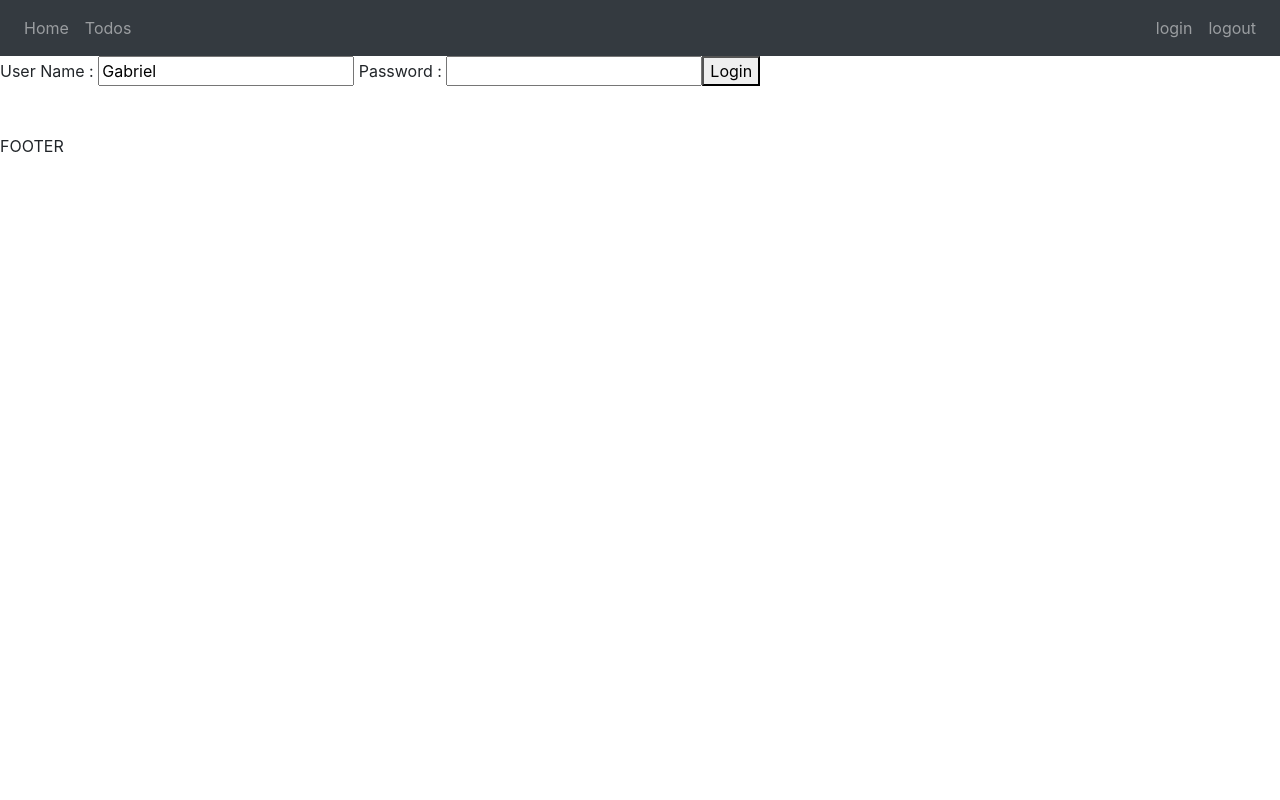
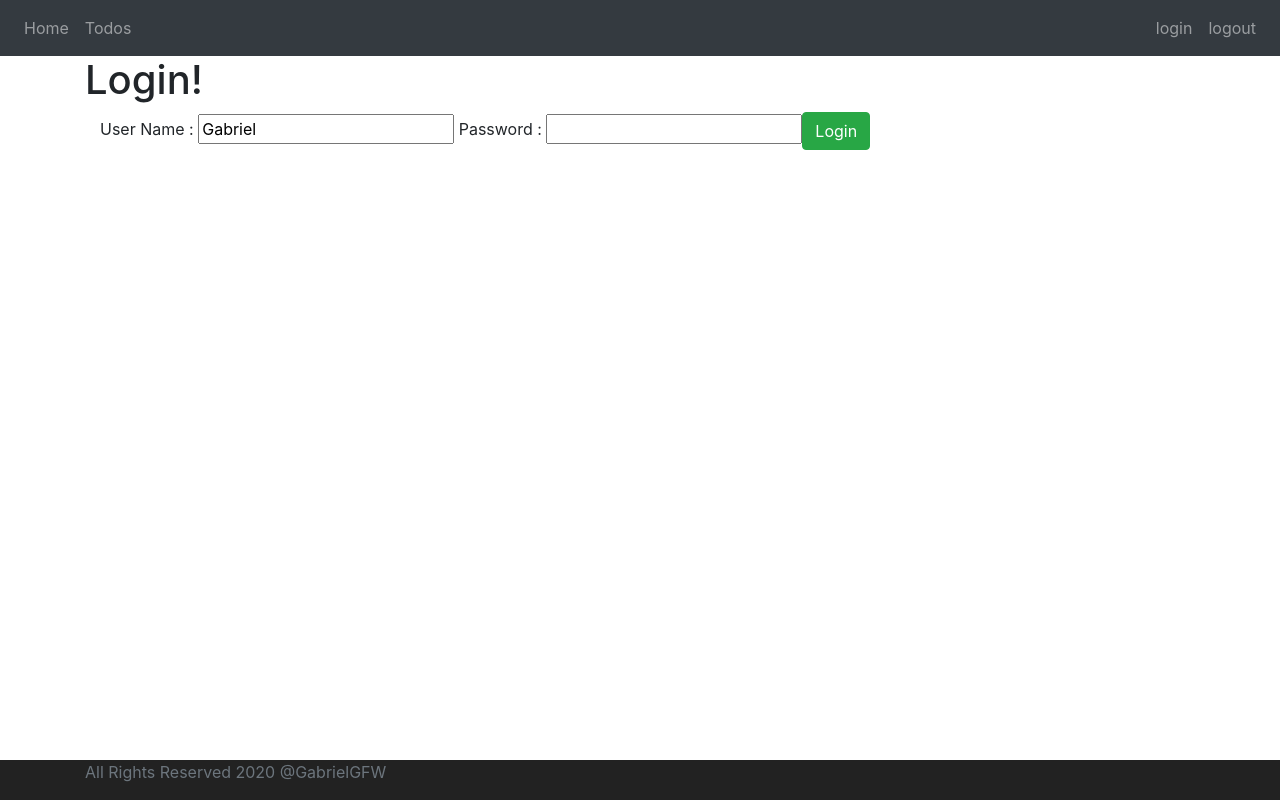
Before and after one commit to gabrielgfw/java-spring-angular, an Angular app in the folder angular-front-end/: page /login in a window 1280 px wide. Built offline with nearby package versions, Linux system fonts and the light colour scheme.

Commit message:
applying css bootstrap into the rest of the components

```diff
--- a/angular-front-end/src/app/app.component.html
+++ b/angular-front-end/src/app/app.component.html
@@ -3,5 +3,9 @@
 <div>Component Content</div>
 -->
 <app-menu></app-menu>
-<router-outlet></router-outlet>
+
+<div class="container">
+    <router-outlet></router-outlet>
+</div>
+
 <app-footer></app-footer>
--- a/angular-front-end/src/app/footer/footer.component.css
+++ b/angular-front-end/src/app/footer/footer.component.css
@@ -0,0 +1,7 @@
+.footer {
+    position: absolute;
+    bottom: 0;
+    width: 100%;
+    height: 40px;
+    background-color: #222222;
+}
--- a/angular-front-end/src/app/footer/footer.component.html
+++ b/angular-front-end/src/app/footer/footer.component.html
@@ -1,2 +1,5 @@
-<br><br>
-FOOTER
+<footer class="footer">
+  <div class="container">
+    <span class="text-muted">All Rights Reserved 2020 @GabrielGFW</span>
+  </div>
+</footer>
--- a/angular-front-end/src/app/list-todos/list-todos.component.html
+++ b/angular-front-end/src/app/list-todos/list-todos.component.html
@@ -1,4 +1,6 @@
-<table border="1">
+<h1>My Todo's</h1>
+<div class="container">
+  <table class="table">
 
     <caption>My Todo's</caption>
     <thead>
@@ -19,3 +21,4 @@
     </tbody>
 
   </table>
+</div>
--- a/angular-front-end/src/app/login/login.component.html
+++ b/angular-front-end/src/app/login/login.component.html
@@ -1,8 +1,13 @@
-<small *ngIf='invalidLogin'>{{errorMessage}}</small>
+<h1>Login!</h1>
 
-<div>
-  User Name : <input type="text" name="username" [(ngModel)]="username">
-  Password  : <input type="password" name="password" [(ngModel)]="password">
+<div class="container">
 
-  <button (click)=handleLogin()>Login</button>
+  <div class="alert alert-warning" *ngIf='invalidLogin'>{{errorMessage}}</div>
+
+  <div>
+    User Name : <input type="text" name="username" [(ngModel)]="username">
+    Password  : <input type="password" name="password" [(ngModel)]="password">
+
+    <button class="btn btn-success" (click)=handleLogin()>Login</button>
+  </div>
 </div>
--- a/angular-front-end/src/app/welcome/welcome.component.html
+++ b/angular-front-end/src/app/welcome/welcome.component.html
@@ -1,6 +1,5 @@
-<div>
-    Be Welcome {{name}}!!
+<h1>Welcome!</h1>
+
+<div class="container">
+    Be Welcome {{name}}!!. You can manage your todos <a routerLink="/todos">here.</a>
 </div>
-<div>
-    You can manage your todos <a routerLink="/todos">here.</a>
-</div>
```
Lines whose indentation alone changed are shown as unchanged.
